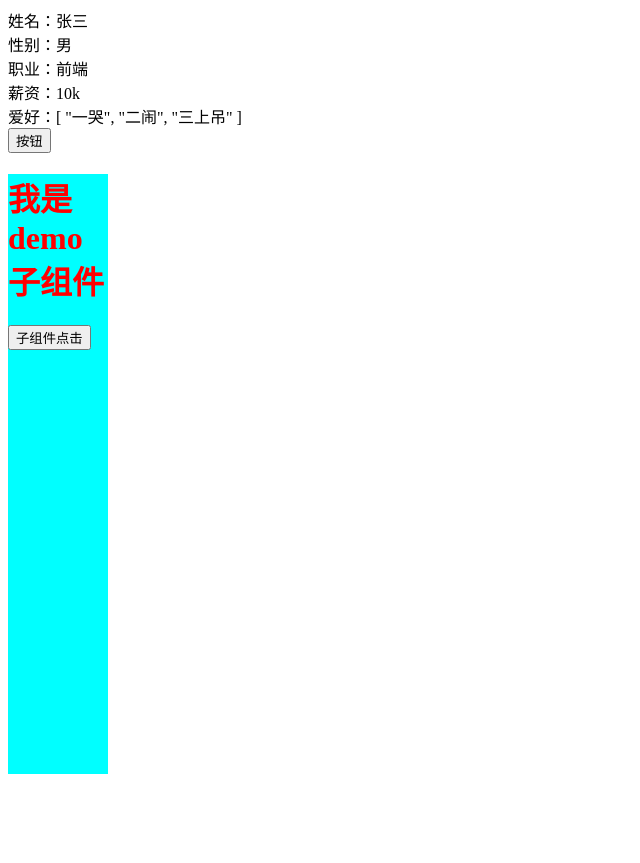
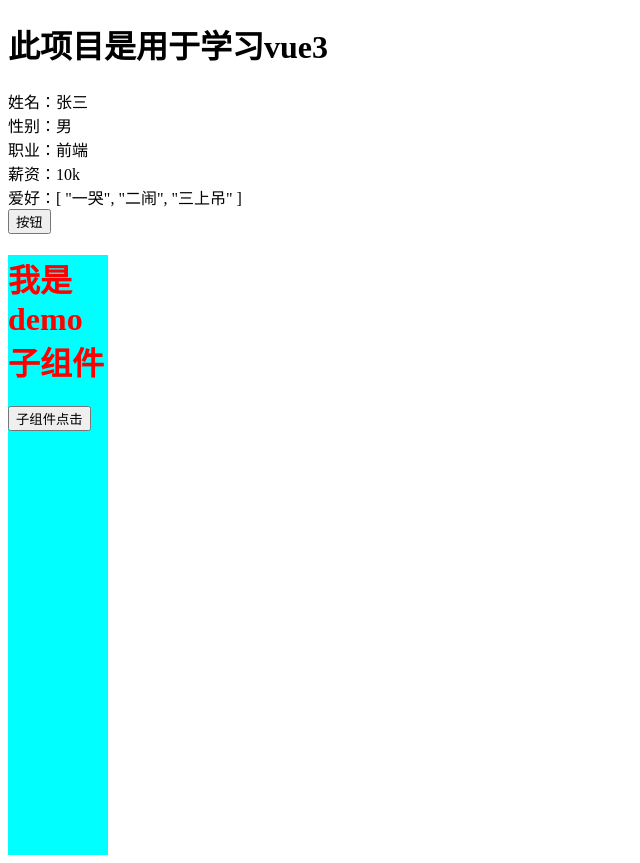
Before and after one commit to hykBigHeart/vue3_demo, a Vue app: page / in a window 1280 px wide. Shown: the whole page, without its empty margins (0-640 px from the left). Before the commit the page ends 800 px from the top, so only its background shows below. Built offline with nearby package versions, Linux system fonts and the light colour scheme.

Commit message:
vscode提交测试看看能不能成功

```diff
--- a/src/App.vue
+++ b/src/App.vue
@@ -1,4 +1,5 @@
 <template>
+<h1>此项目是用于学习vue3</h1>
 <div>姓名：{{name}}</div>
 <div>性别：{{sex}}</div>
 <div>职业：{{job.type}}</div>
```
